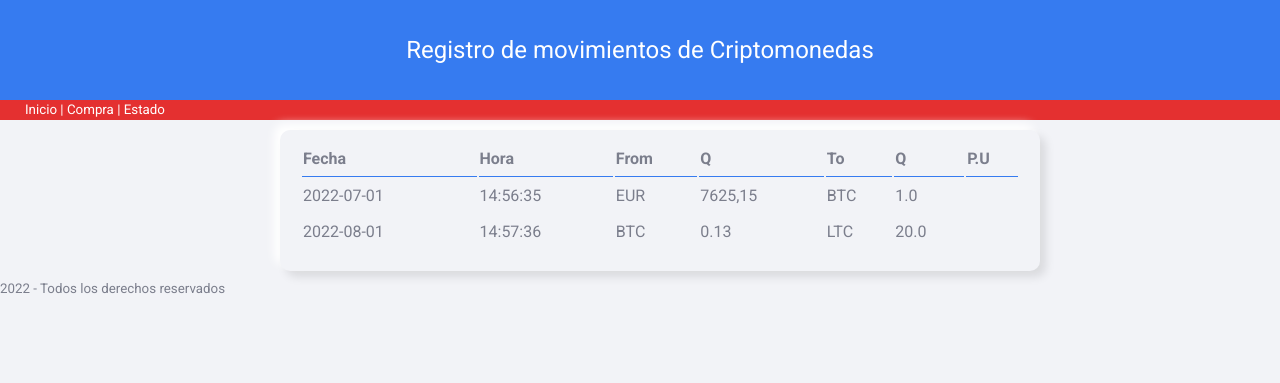
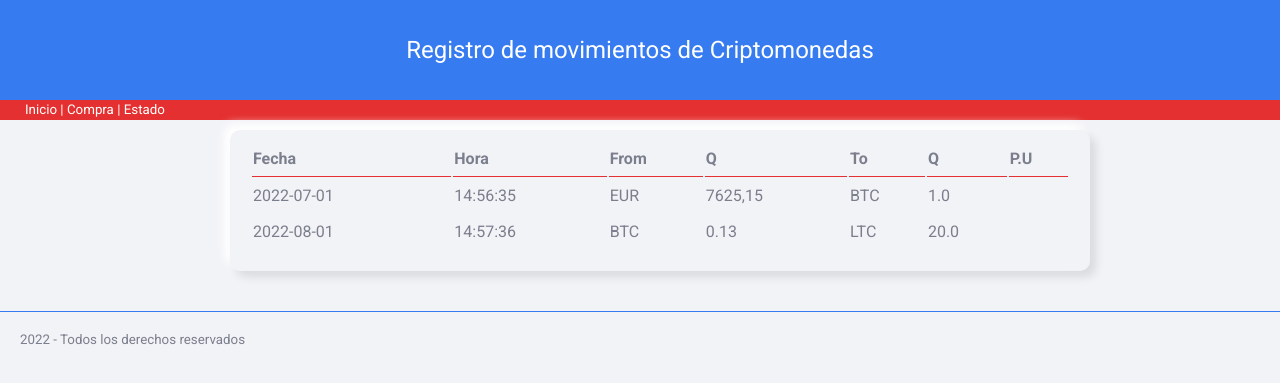
Before and after one commit to angelsainero/proyecto, a Flask app: page / in a window 1280 px wide. Shown: the top 383 px of the page. Run offline with Flask 2, Linux system fonts and the light colour scheme; data comes from the database, SQL or seed files in the repository; both versions use the stored data as it was after the commit.

Commit message:
feat: terminado estilos inicio

```diff
--- a/money/static/css/styles.css
+++ b/money/static/css/styles.css
@@ -16,7 +16,7 @@ nav {
 }
 
 main {
-    max-width: 800px;
+    max-width: 900px;
     margin: auto;
     padding: 0 20px;
 }
@@ -27,7 +27,12 @@ table.paper {
 }
 
 .cabecera_tabla {
-    border-bottom: #367bf0 1px solid;
+    border-bottom: #E43030 1px solid;
     text-align: left;
+}
 
+.pie_de_pagina {
+    margin-top: 40px;
+    padding: 20px;
+    border-top: #367bf0 solid 1px;
 }
--- a/money/templates/inicio.html
+++ b/money/templates/inicio.html
@@ -40,7 +40,7 @@
             {% endfor %}
         </table>
     </main>
-    <footer class="pie-de-pgina">2022 - Todos los derechos reservados</footer>
+    <footer class="pie_de_pagina">2022 - Todos los derechos reservados</footer>
 </body>
 
 </html>
```
Also changed, not shown: data/money.db.
